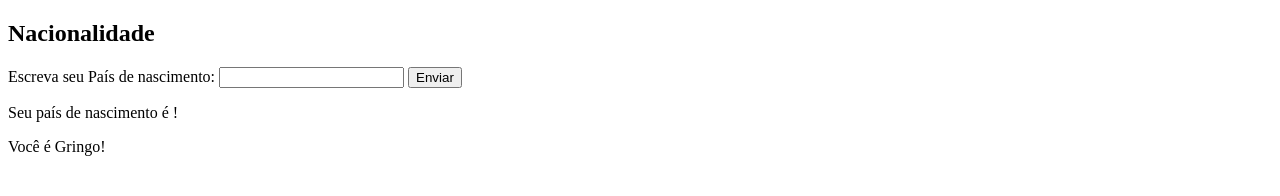
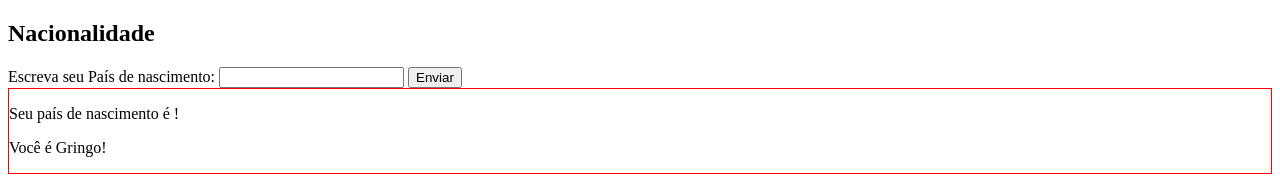
Before and after one commit to GVerdans/JavaScript-by-YT, a plain HTML site: page Aula 11/ex009.html in a window 1280 px wide. Both pictures are taken after a click on the button "Enviar". Drawn offline with Linux system fonts and the light colour scheme.

Commit message:
ex009 conclude

```diff
--- a/Aula 11/ex009.html
+++ b/Aula 11/ex009.html
@@ -13,7 +13,7 @@
     Escreva seu País de nascimento: <input type="text" name="paistxt" id="paistxt">
     <input type="button" value="Enviar" onclick="butao()">
 
-    <div id="res">
+    <div id="res" style="border: 1px solid red">
 
     </div>
 
@@ -23,11 +23,11 @@
         function butao() {
             var txtpais = window.document.getElementById("paistxt");
             var results = window.document.getElementById("res");
-            var pais = String(txtpais.value);
+            var pais = txtpais.value;
 
             results.innerHTML = `<p>Seu país de nascimento é ${pais}!</p>`
 
-            if (pais == 'brasil'){
+            if (pais.toLowerCase() == 'brasil'){
                 results.innerHTML += '<p>Você é Brasileiro!</p>'
             } else {
                 results.innerHTML += '<p>Você é Gringo!</p>'
```
